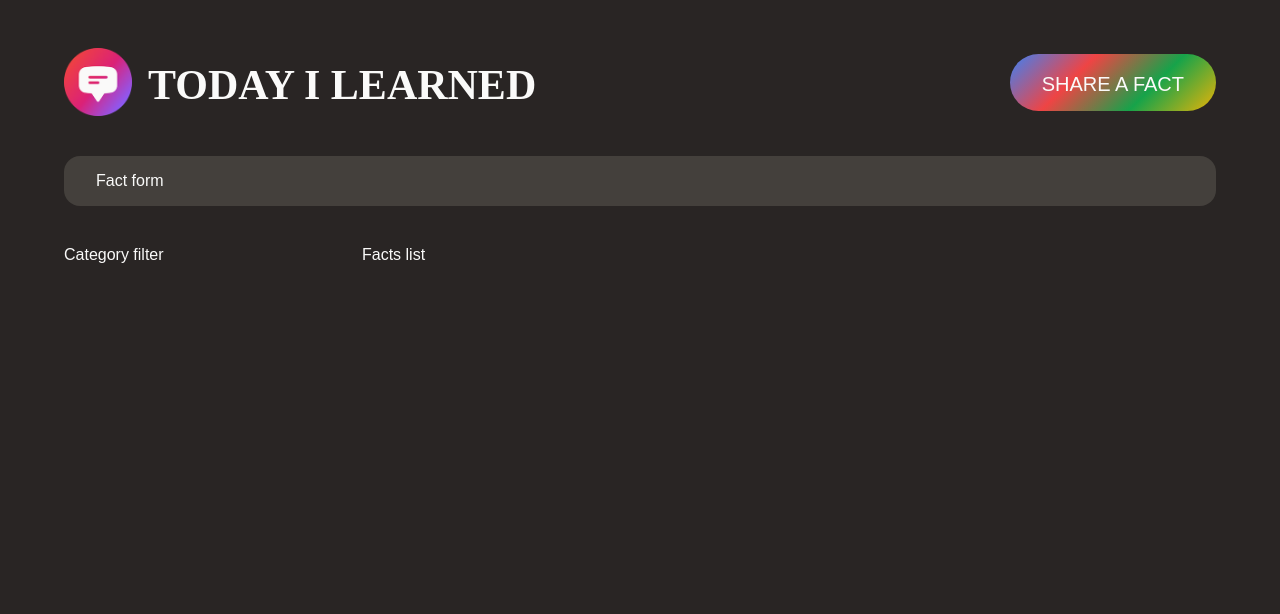
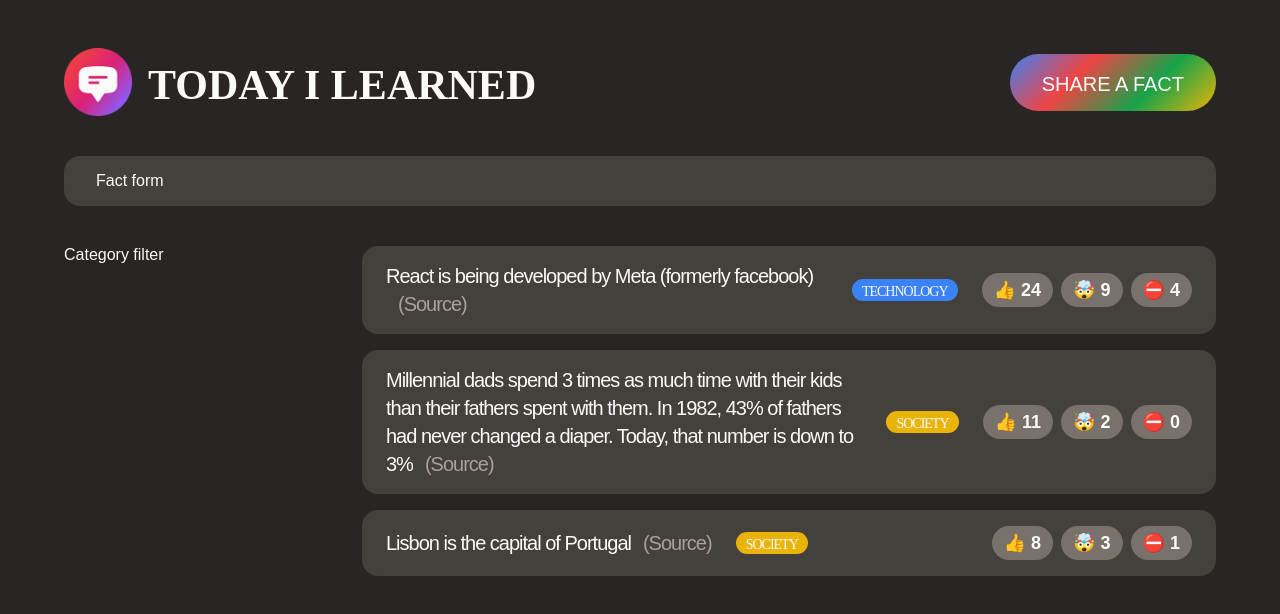
Before and after one commit to pauldavies85/today-i-learned, a React (Create React App) app: page / in a window 1280 px wide. Shown: the top 614 px of the page. Built offline with nearby package versions, Linux system fonts and the light colour scheme; a web font is replaced by a local one.

Commit message:
Rendering List of Facts

```diff
--- a/src/App.js
+++ b/src/App.js
@@ -1,4 +1,49 @@
 import "./style.css";
+
+const CATEGORIES = [
+  { name: "technology", color: "#3b82f6" },
+  { name: "science", color: "#16a34a" },
+  { name: "finance", color: "#ef4444" },
+  { name: "society", color: "#eab308" },
+  { name: "entertainment", color: "#db2777" },
+  { name: "health", color: "#14b8a6" },
+  { name: "history", color: "#f97316" },
+  { name: "news", color: "#8b5cf6" },
+];
+
+const initialFacts = [
+  {
+    id: 1,
+    text: "React is being developed by Meta (formerly facebook)",
+    source: "https://opensource.fb.com/",
+    category: "technology",
+    votesInteresting: 24,
+    votesMindblowing: 9,
+    votesFalse: 4,
+    createdIn: 2021,
+  },
+  {
+    id: 2,
+    text: "Millennial dads spend 3 times as much time with their kids than their fathers spent with them. In 1982, 43% of fathers had never changed a diaper. Today, that number is down to 3%",
+    source:
+      "https://www.mother.ly/parenting/millennial-dads-spend-more-time-with-their-kids",
+    category: "society",
+    votesInteresting: 11,
+    votesMindblowing: 2,
+    votesFalse: 0,
+    createdIn: 2019,
+  },
+  {
+    id: 3,
+    text: "Lisbon is the capital of Portugal",
+    source: "https://en.wikipedia.org/wiki/Lisbon",
+    category: "society",
+    votesInteresting: 8,
+    votesMindblowing: 3,
+    votesFalse: 1,
+    createdIn: 2015,
+  },
+];
 
 function App() {
   const appTitle = "Today I Learned";
@@ -32,7 +77,39 @@ function CategoryFilter() {
 }
 
 function FactList() {
-  return <section>Facts list</section>;
+  // Temporary Variable
+  const facts = initialFacts;
+  return (
+    <section>
+      <ul clasName="facts-list">
+        {facts.map((fact) => (
+          <li key={fact.id} className="fact">
+            <p>
+              {fact.text}
+              <a className="source" href={fact.source} target="_blank">
+                (Source)
+              </a>
+            </p>
+            <span
+              className="tag"
+              style={{
+                backgroundColor: CATEGORIES.find(
+                  (cat) => cat.name === fact.category
+                ).color,
+              }}
+            >
+              {fact.category}
+            </span>
+            <div className="vote-buttons">
+              <button>👍 {fact.votesInteresting}</button>
+              <button>🤯 {fact.votesMindblowing}</button>
+              <button>⛔️ {fact.votesFalse}</button>
+            </div>
+          </li>
+        ))}
+      </ul>
+    </section>
+  );
 }
 
 export default App;
```
